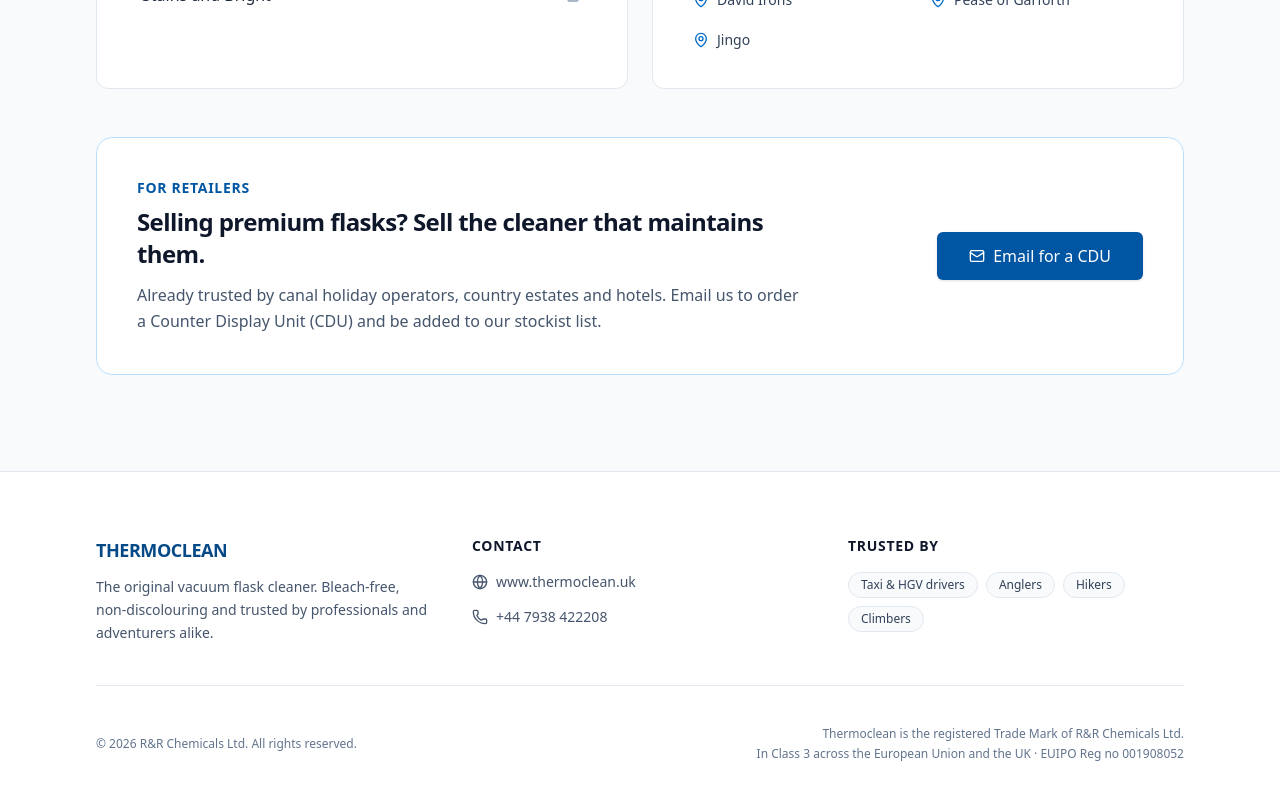
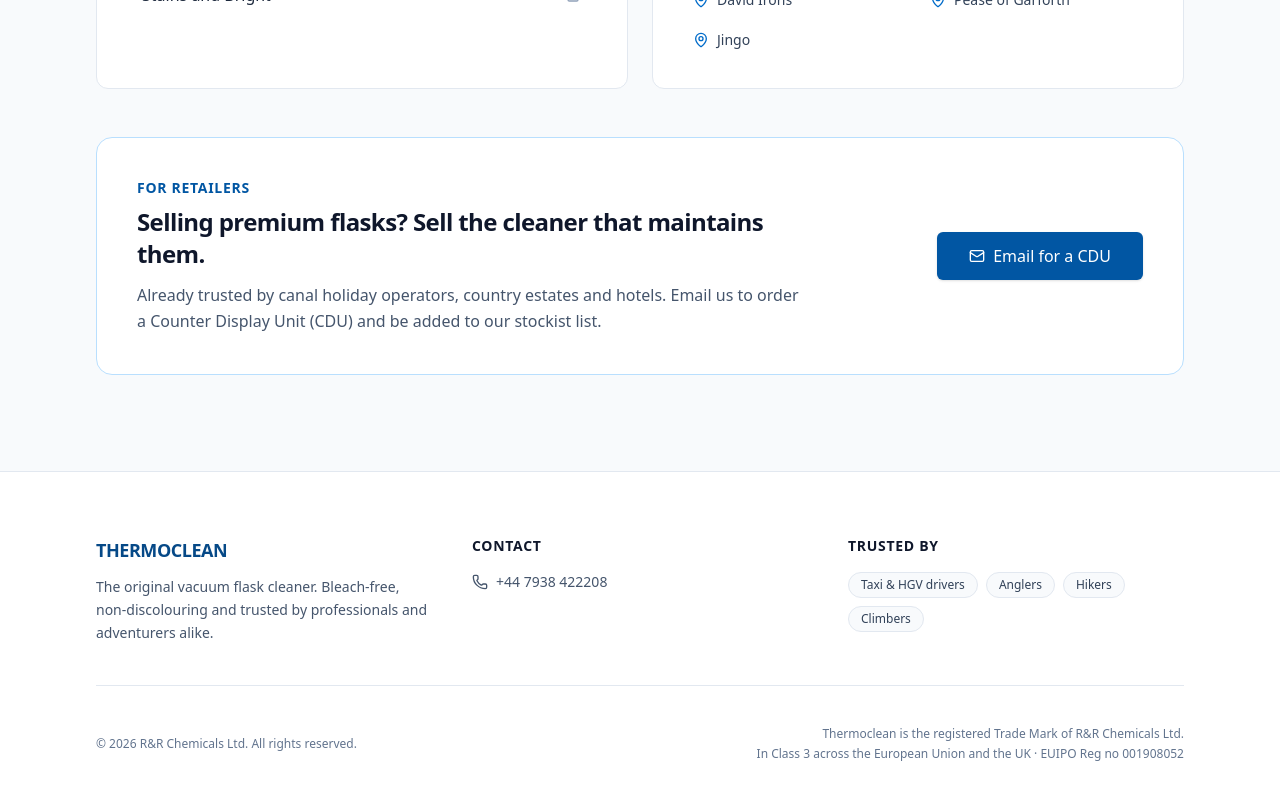
Before and after one commit to porotkin/thermoclean, a React (Vite) app: page / in a window 1280 px wide. Shown: the part 3461-4261 px from the top of the page. Built offline with nearby package versions, Linux system fonts and the light colour scheme.

Commit message:
Remove website link from Footer component

```diff
--- a/src/components/Footer.jsx
+++ b/src/components/Footer.jsx
@@ -1,4 +1,4 @@
-import {Globe, Phone} from "lucide-react"
+import {Phone} from "lucide-react"
 import {Separator} from "@/components/ui/separator"
 
 const demographics = [
@@ -28,17 +28,6 @@
                             Contact
                         </h4>
                         <ul className="mt-4 space-y-3 text-sm">
-                            <li>
-                                <a
-                                    href="https://www.thermoclean.uk"
-                                    target="_blank"
-                                    rel="noopener noreferrer"
-                                    className="inline-flex items-center gap-2 text-slate-600 hover:text-brand-700"
-                                >
-                                    <Globe className="h-4 w-4"/>
-                                    www.thermoclean.uk
-                                </a>
-                            </li>
                             <li>
                                 <a
                                     href="tel:+447938422208"
```
